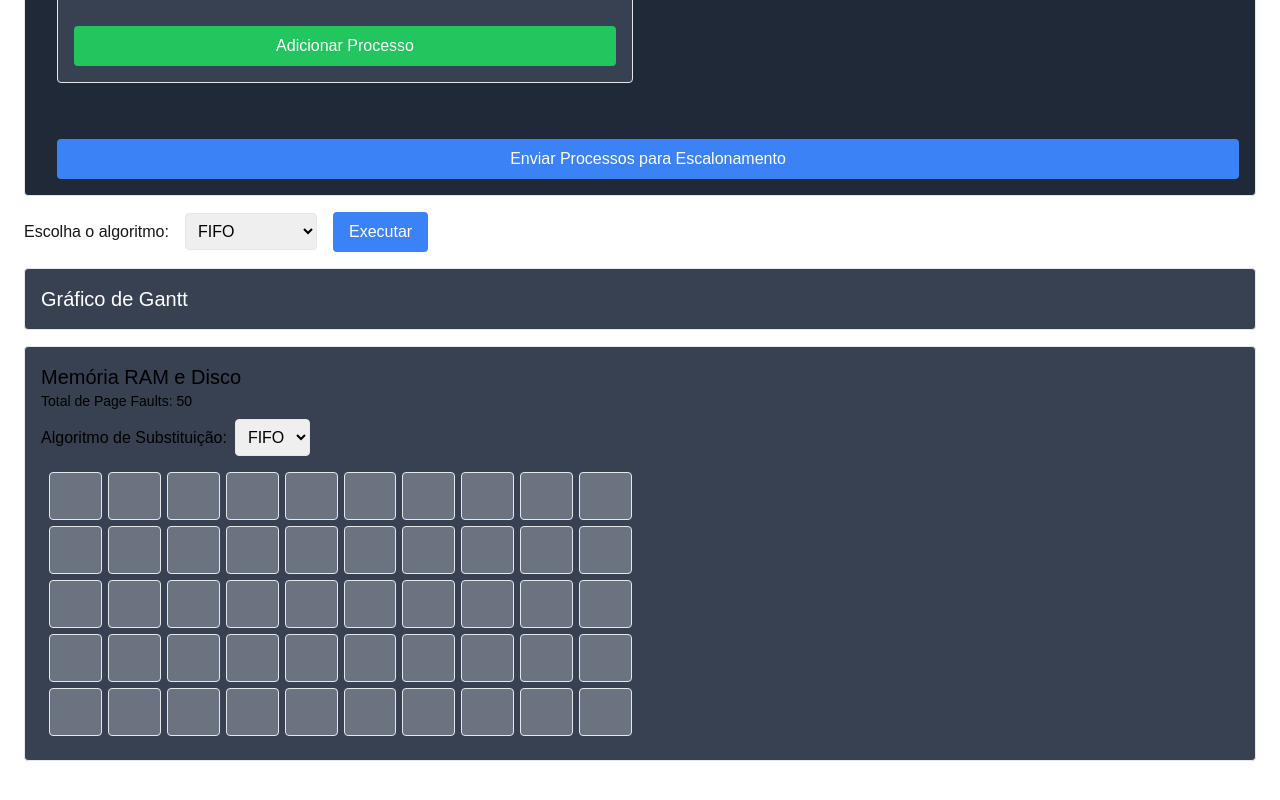
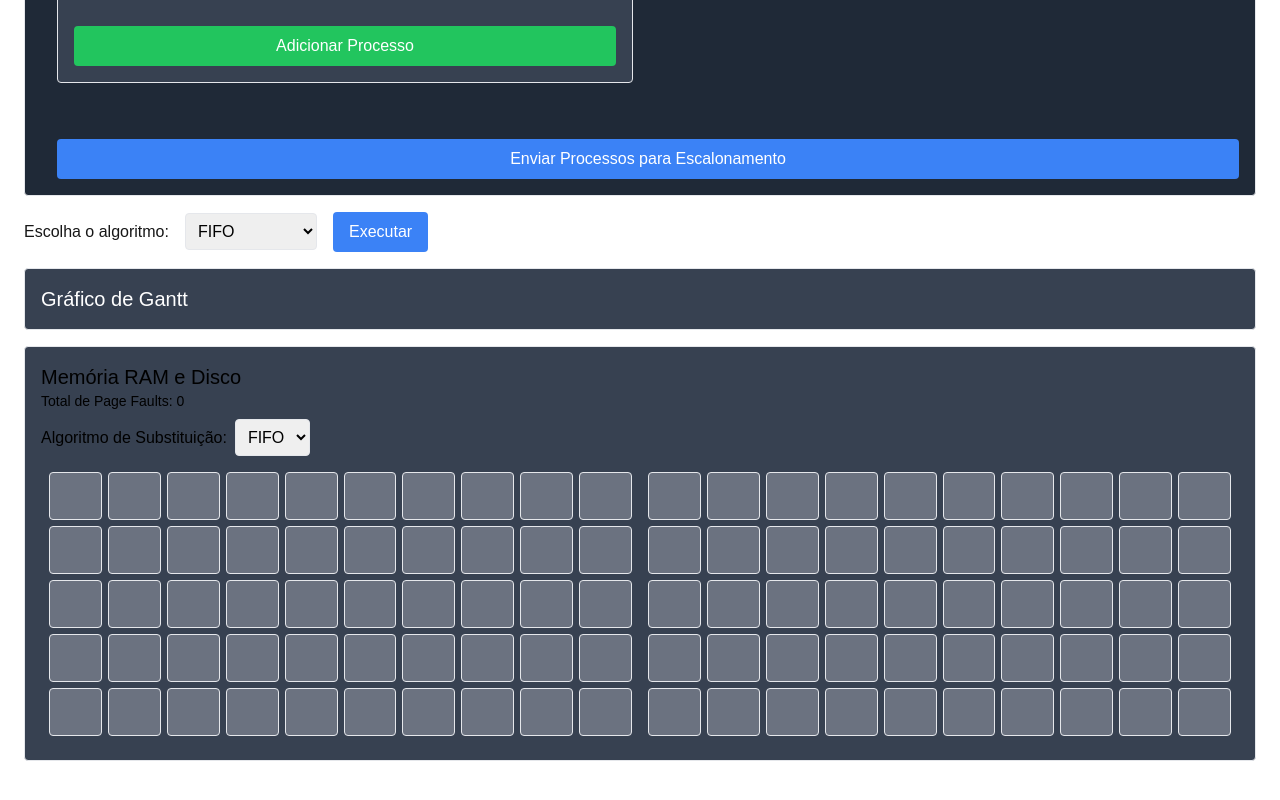
Before and after one commit to lucasjulio2003/Escalonador-de-processos---SO, a Next.js app: page / in a window 1280 px wide. Shown: the part 408-1208 px from the top of the page. Built offline with nearby package versions, Linux system fonts and the light colour scheme.

Commit message:
inicializa memória com páginas do processo 0

```diff
--- a/app/components/MemoryView.tsx
+++ b/app/components/MemoryView.tsx
@@ -1,41 +1,9 @@
 /* eslint-disable @typescript-eslint/no-explicit-any */
 "use client";
-import { useEffect } from "react";
 import { useMemory } from "../hooks/useMemory";
-import { Process } from "../lib/types";
-import { Page } from "../lib/types";
 
-export default function MemoryView({ processes = [] }: { processes?: Process[] }) {
-  const { memory, pageFaults, loadPage, algorithm, setAlgorithm } = useMemory();
-
-  // Carrega as páginas dos processos APENAS quando "processes" mudar
-  useEffect(() => {
-    processes.forEach((process) => {
-      const pages: number[] = Array.from({ length: process.numPages }, (_, i) => i + 1);
-      pages.forEach((pageId) => {
-        const page: Page = { id: pageId, processId: process.id, inMemory: false };
-
-        // Adiciona apenas se ainda não estiver na memória
-        if (!memory.some((p) => p.id === page.id && p.processId === page.processId)) {
-          loadPage(page);
-        }
-      });
-    });
-  }, [processes]); // Remova "loadPage" da dependência para evitar loops infinitos
-
-
-  // Preenche o restante da memória com páginas vazias
-  useEffect(() => {
-    const emptyPages = Array.from({ length: 50 - memory.length }, (_, i) => i + 1).map((id) => ({
-      id,
-      processId: 0,
-      inMemory: false,
-    }));
-
-    emptyPages.forEach((page) => {
-      loadPage(page);
-    });
-  }, [memory]); // Remova "loadPage" da dependência para evitar loops infinitos
+export default function MemoryView() {
+  const { memory, pageFaults, algorithm, setAlgorithm } = useMemory();
 
 
   return (
@@ -55,7 +23,7 @@ export default function MemoryView({ processes = [] }: { processes?: Process[] }
           <option value="LRU">LRU</option>
         </select>
       </div>
-
+      <div className="flex flex-row">
         {/* Exibição da memória */}
         <div className="grid grid-cols-10 gap-1.5 p-2 w-1/2">
           {memory.map((page) => (
@@ -73,6 +41,24 @@ export default function MemoryView({ processes = [] }: { processes?: Process[] }
                 </div>
           ))}
         </div>
+        {/* Exibição do Disco */}
+        <div className="grid grid-cols-10 gap-1.5 p-2 w-1/2">
+          {memory.map((page) => (
+                <div
+                key={`${page.processId}-${page.id}`}
+                className={`p-2 text-xs text-center border rounded h-12 flex items-center justify-center ${page.processId === 0 ? 'bg-gray-500 text-transparent' : ''}`}
+                >
+                {page.processId !== 0 && (
+                  <>
+                  P{page.processId}
+                  <br />
+                  {page.id}
+                  </>
+                )}
+                </div>
+          ))}
+        </div>
+      </div>
     </div>
   );
 }
--- a/app/hooks/useMemory.ts
+++ b/app/hooks/useMemory.ts
@@ -5,7 +5,8 @@
   const MEMORY_SIZE = 50; // Definimos um tamanho fixo para a RAM
 
   export function useMemory() {
-    const [memory, setMemory] = useState<Page[]>([]); // Páginas atualmente na RAM
+    // Inicializa a memória com páginas do processo 0
+    const [memory, setMemory] = useState<Page[]>(Array.from({ length: MEMORY_SIZE }, (_, i) => ({ id: i, processId: 0 , inMemory: true})));
     const [pageFaults, setPageFaults] = useState(0); // Contador de faltas de página
     const [algorithm, setAlgorithm] = useState<"FIFO" | "LRU">("FIFO");
 
```
Lines whose indentation alone changed are shown as unchanged.
